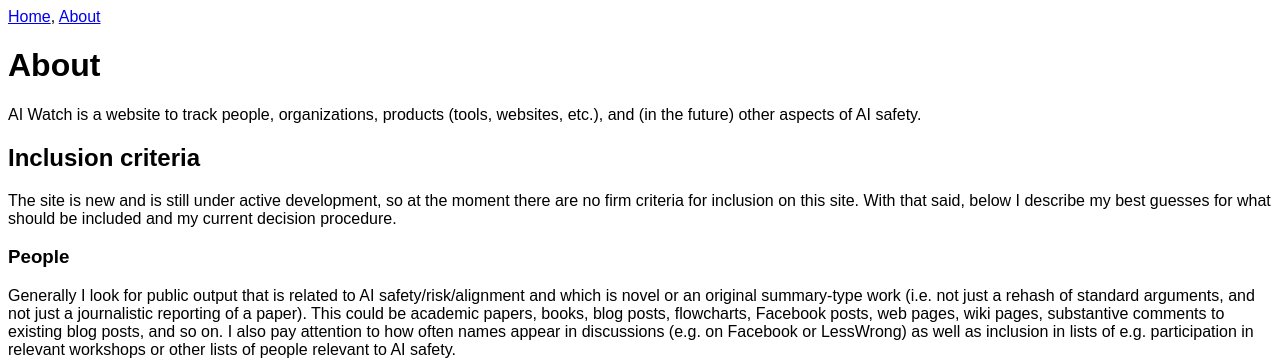
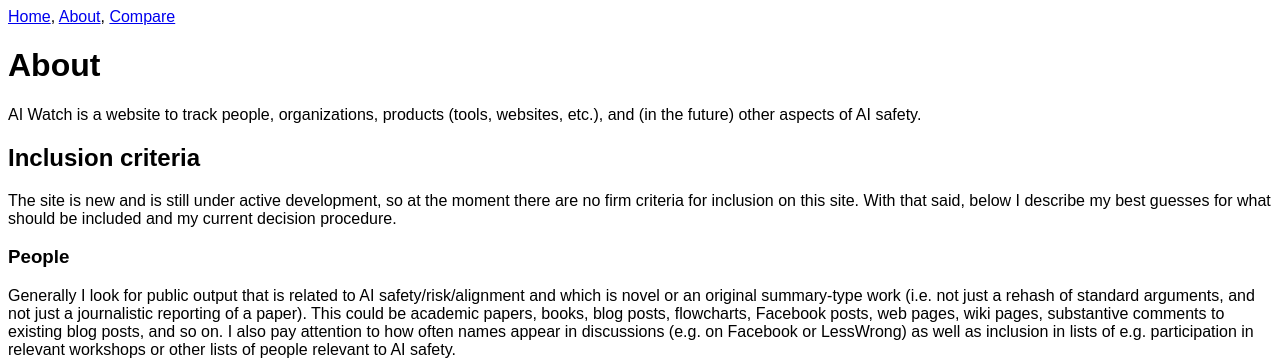
Before and after one commit to riceissa/aiwatch, a PHP site: page /about/ in a window 1280 px wide. Shown: the top 362 px of the page. Run offline with PHP 8.4, Linux system fonts and the light colour scheme; some libraries are stand-ins or nearby versions.

Commit message:
add compare nav link

```diff
--- a/access-portal/about/index.php
+++ b/access-portal/about/index.php
@@ -18,7 +18,8 @@
 <body>
 <nav>
   <a href="/">Home</a>,
-  <a href="/about/">About</a>
+  <a href="/about/">About</a>,
+  <a href="/compare.php">Compare</a>
 </nav>
 
 <h1>About</h1>
```
